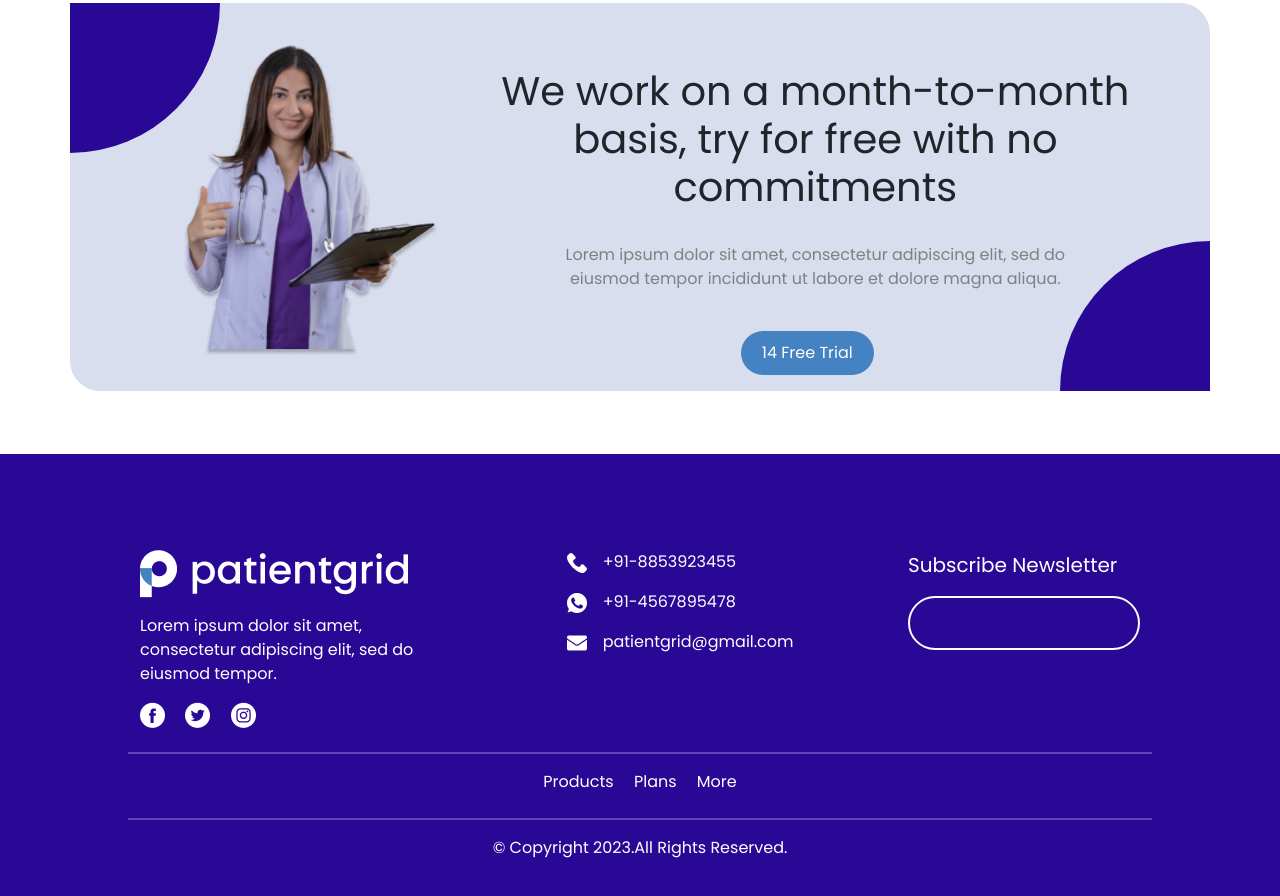
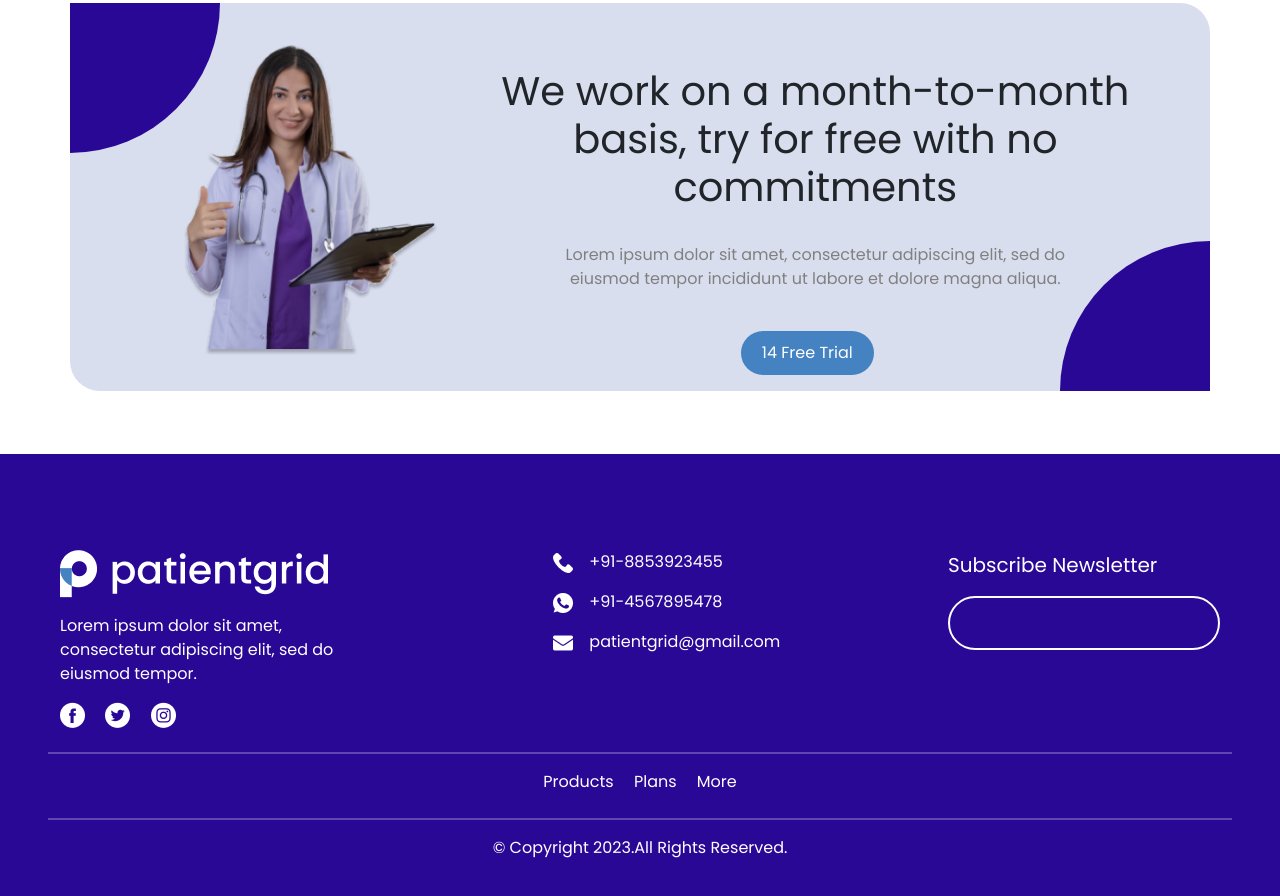
Before and after one commit to Kabiris1/creative-assignment, a plain HTML site: page index.html in a window 1280 px wide. Shown: the part 2994-3890 px from the top of the page. Drawn offline with nearby package versions, Linux system fonts and the light colour scheme.

Commit message:
padding improved

```diff
--- a/style.css
+++ b/style.css
@@ -63,9 +63,9 @@
 .footer {
   margin-top: 5%;
   background-color: #2a0896;
-  padding: 3rem 8rem;
+  padding: 3rem 3rem;
 }
-@media screen and(max-width:600px) {
+@media (max-width: 768px) and (max-width: 480px) and (max-width: 320px) {
   .footer {
     padding: 1rem 4rem;
   }
```
